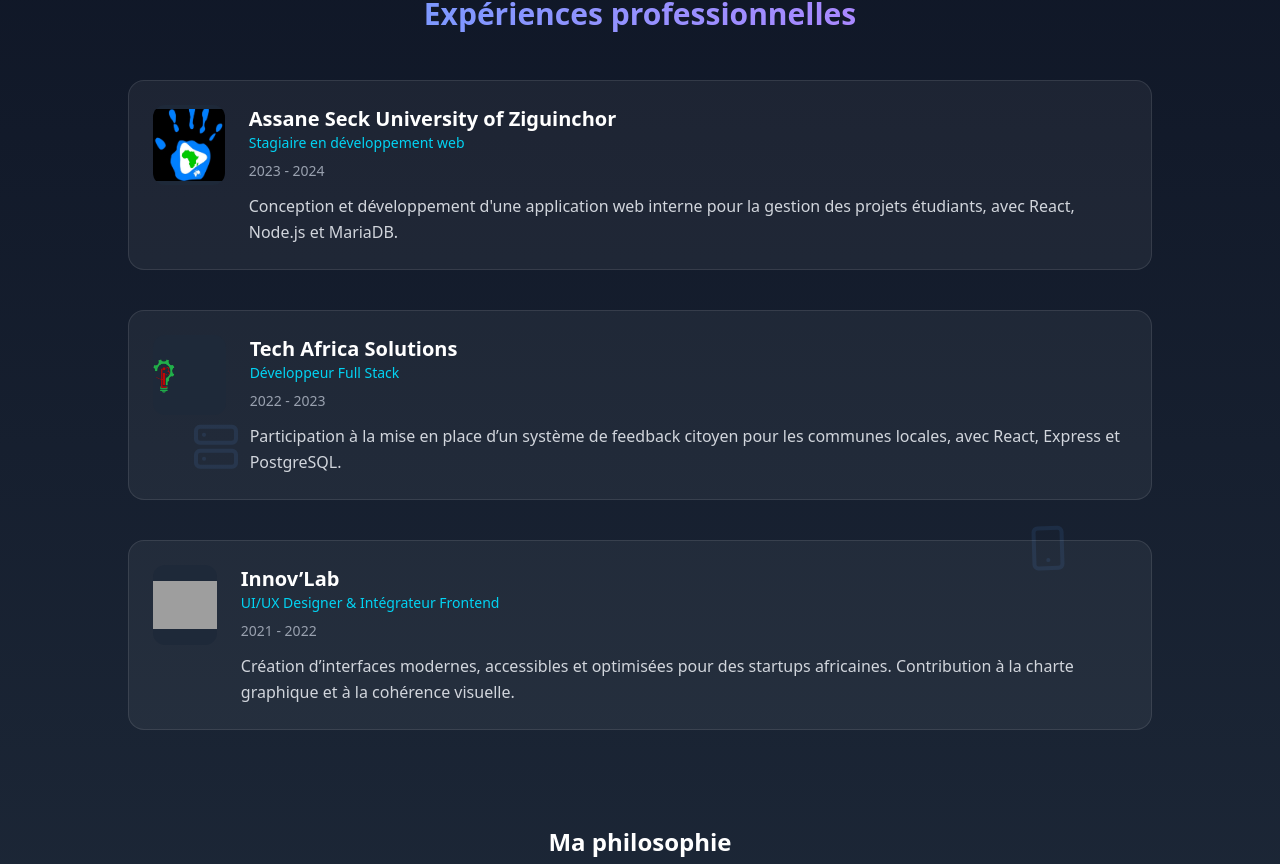
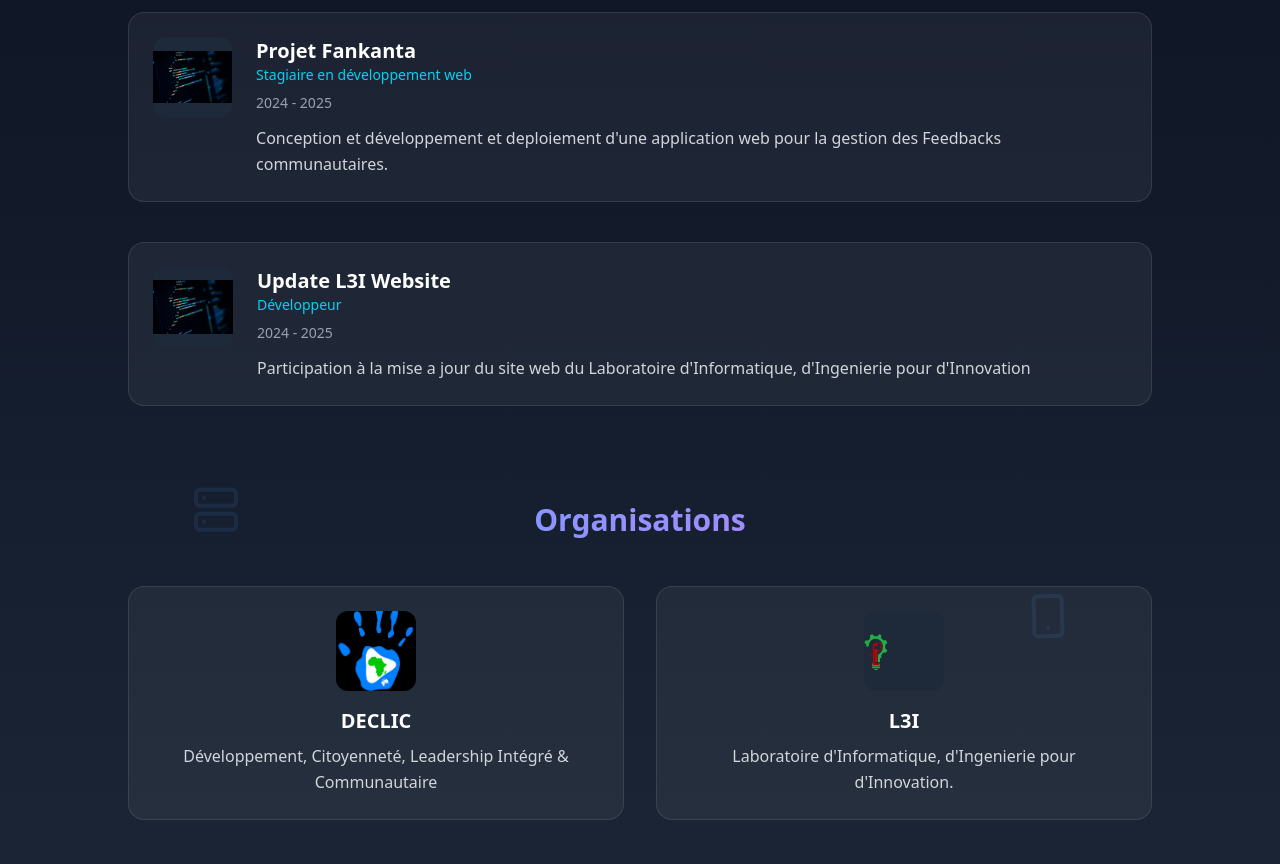
Before and after one commit to salif-souane/portfelio-pro, a React (Vite) app: page /portfelio-pro/about in a window 1280 px wide. Shown: the part 1036-1900 px from the top of the page. Built offline with nearby package versions, Linux system fonts and the light colour scheme; grey boxes are pictures that could not be loaded.

Commit message:
update new

```diff
--- a/src/components/Navbar.tsx
+++ b/src/components/Navbar.tsx
@@ -10,9 +10,7 @@ const Navbar: React.FC = () => {
     { name: 'À propos', path: '/about' },
     { name: 'Projets', path: '/projects' },
     { name: 'Contact', path: '/contact' },
-    {name : 'Login', path : '/login' },
-    {name : 'Logout', path : '/logout' }
-  ];
+    ];
 
   return (
     <nav className="fixed top-0 left-0 right-0 z-50 bg-gray-900/95 backdrop-blur-sm border-b border-white/10">
--- a/src/pages/About.tsx
+++ b/src/pages/About.tsx
@@ -22,7 +22,7 @@ const About: React.FC = () => {
 
   const skills = [
     { name: "React & TypeScript ", level: 95, color: "from-blue-400 to-blue-600" },
-    { name: "", level: 90, color: "from-blue-400 to-blue-600" },
+
     { name: "Node.js & Express & Vite", level: 85, color: "from-blue-400 to-blue-600" },
     { name: "Spring Boot & Java", level: 80, color: "from-blue-400 to-blue-600" },
     { name: "MariaDB & MySQL", level: 80, color: "from-blue-400 to-blue-600" },
@@ -33,28 +33,34 @@ const About: React.FC = () => {
 
   const experiences = [
     {
-      company: "Assane Seck University of Ziguinchor",
-      logo: "/photo_projets/Logo_DECLIC.jpg",
+      company: "Projet Fankanta",
+      logo: "/portfelio-pro/photo_projets/projet_web.jpg",
       role: "Stagiaire en développement web",
-      period: "2023 - 2024",
+      period: "2024 - 2025",
       description:
-        "Conception et développement d'une application web interne pour la gestion des projets étudiants, avec React, Node.js et MariaDB.",
+        "Conception et développement et deploiement d'une application web pour la gestion des Feedbacks communautaires.",
     },
     {
-      company: "Tech Africa Solutions",
-      logo: "/photo_projets/logo_L3I.png",
-      role: "Développeur Full Stack",
-      period: "2022 - 2023",
+      company: "Update L3I Website",
+      logo: "/portfelio-pro/photo_projets/projet_web.jpg",
+      role: "Développeur",
+      period: "2024 - 2025",
       description:
-        "Participation à la mise en place d’un système de feedback citoyen pour les communes locales, avec React, Express et PostgreSQL.",
+        "Participation à la mise a jour du site web du Laboratoire d'Informatique, d'Ingenierie pour d'Innovation",
+    },
+
+  ];
+
+  const organisations = [
+    {
+      name: "DECLIC",
+      logo: "/portfelio-pro/photo_projets/Logo_DECLIC.jpg",
+      description: "Développement, Citoyenneté, Leadership Intégré & Communautaire",
     },
     {
-      company: "Innov’Lab",
-      logo: "/logos/innovlab.png",
-      role: "UI/UX Designer & Intégrateur Frontend",
-      period: "2021 - 2022",
-      description:
-        "Création d’interfaces modernes, accessibles et optimisées pour des startups africaines. Contribution à la charte graphique et à la cohérence visuelle.",
+      name: "L3I",
+      logo: "/portfelio-pro/photo_projets/logo_L3I.png",
+      description: "Laboratoire d'Informatique, d'Ingenierie pour d'Innovation.",
     },
   ];
 
@@ -207,11 +213,47 @@ const About: React.FC = () => {
           </div>
         </motion.div>
 
+        {/* Organisations Section */}
+        <motion.div
+          initial={{ opacity: 0, y: 40 }}
+          animate={{ opacity: 1, y: 0 }}
+          transition={{ duration: 0.8, delay: 0.8 }}
+          className="mt-24 max-w-5xl mx-auto"
+        >
+          <h3 className="text-3xl font-bold text-center mb-12 bg-gradient-to-r from-blue-400 to-purple-400 bg-clip-text text-transparent">
+            Organisations
+          </h3>
+
+          <div className="grid md:grid-cols-2 gap-8">
+            {organisations.map((org, index) => (
+              <motion.div
+                key={index}
+                initial={{ opacity: 0, y: 30 }}
+                animate={{ opacity: 1, y: 0 }}
+                transition={{ duration: 0.6, delay: index * 0.2 }}
+                className="flex flex-col items-center gap-4 bg-white/5 border border-white/10 rounded-2xl p-6 hover:bg-white/10 transition-all duration-300"
+              >
+                <div className="w-20 h-20 rounded-xl overflow-hidden bg-gray-800 flex items-center justify-center">
+                  <img
+                    src={org.logo}
+                    alt={org.name}
+                    className="w-full h-full object-contain"
+                  />
+                </div>
+                <div className="text-center">
+                  <h4 className="text-xl font-bold text-white">{org.name}</h4>
+                  <p className="text-gray-300 leading-relaxed mt-2">{org.description}</p>
+                </div>
+              </motion.div>
+            ))}
+          </div>
+        </motion.div>
+
         {/* Values Section */}
         <motion.div
           initial={{ opacity: 0, y: 40 }}
           animate={{ opacity: 1, y: 0 }}
-          transition={{ duration: 0.8, delay: 0.8 }}
+          transition={{ duration: 0.8, delay: 1.0 }}
           className="mt-24 text-center max-w-3xl mx-auto"
         >
           <h3 className="text-2xl font-bold mb-4 text-white">Ma philosophie</h3>
--- a/src/pages/Home.tsx
+++ b/src/pages/Home.tsx
@@ -38,8 +38,6 @@ const Home: React.FC = () => {
   };
 
   const tagline = useTypewriter("Créateur d'expériences web immersives", 80);
-  const taglineDECLIC = useTypewriter(" DECLIC : Développement, Citoyenneté, Leadership Intégré & Communautaire ", 80);
- const taglineL3I = useTypewriter(" L3I :  Laboratoire d’Informatique et d’Ingénierie pour l’Innovation", 80);
 
 
 
@@ -114,12 +112,6 @@ const Home: React.FC = () => {
               <span className="text-cyan-400 font-medium">Disponible pour de nouveaux projets</span>
             </motion.div>
 
-            <motion.h1
-              className="inline-block mb-6 px-6 py-3 rounded-full border border-cyan-400/30 bg-cyan-400/10 backdrop-blur-sm"
-              whileHover={{ scale: 1.05, boxShadow: "0 0 30px rgba(34, 211, 238, 0.3)" }}
-            >
-              <span className="text-cyan-400 font-medium">Salif </span>
-            </motion.h1>
 
             <motion.div
               className="text-2xl md:text-3xl text-cyan-400 mb-8 h-12 flex items-center justify-center"
@@ -154,21 +146,6 @@ const Home: React.FC = () => {
 
             <span className="text-cyan-400 font-medium">MES EXPERIENCES PROFESSIONNELLES <br /></span>
 
-             {taglineDECLIC}
-             <img src={`${import.meta.env.BASE_URL}photo_projets/Logo_DECLIC.jpg`} alt="DECLIC" className="inline-block w-16 h-16 ml-4" />
-              <motion.span
-                animate={{ opacity: [1, 0, 1] }}
-                transition={{ duration: 1, repeat: Infinity }}
-                className="ml-1"
-              ></motion.span>
-<br />
-              {taglineL3I}
-             <img src={`${import.meta.env.BASE_URL}photo_projets/logo_L3I.png`} alt="L3I" className="inline-block w-16 h-16 ml-4" />
-              <motion.span
-                animate={{ opacity: [1, 0, 1] }}
-                transition={{ duration: 1, repeat: Infinity }}
-                className="ml-1"
-              ></motion.span>
 
             {/* CTA Buttons */}
             <motion.div
```
Also changed, not shown: public/photo_projets/projet_web.jpg (added), 1 other file (tests, documents, lock files or other folders).
